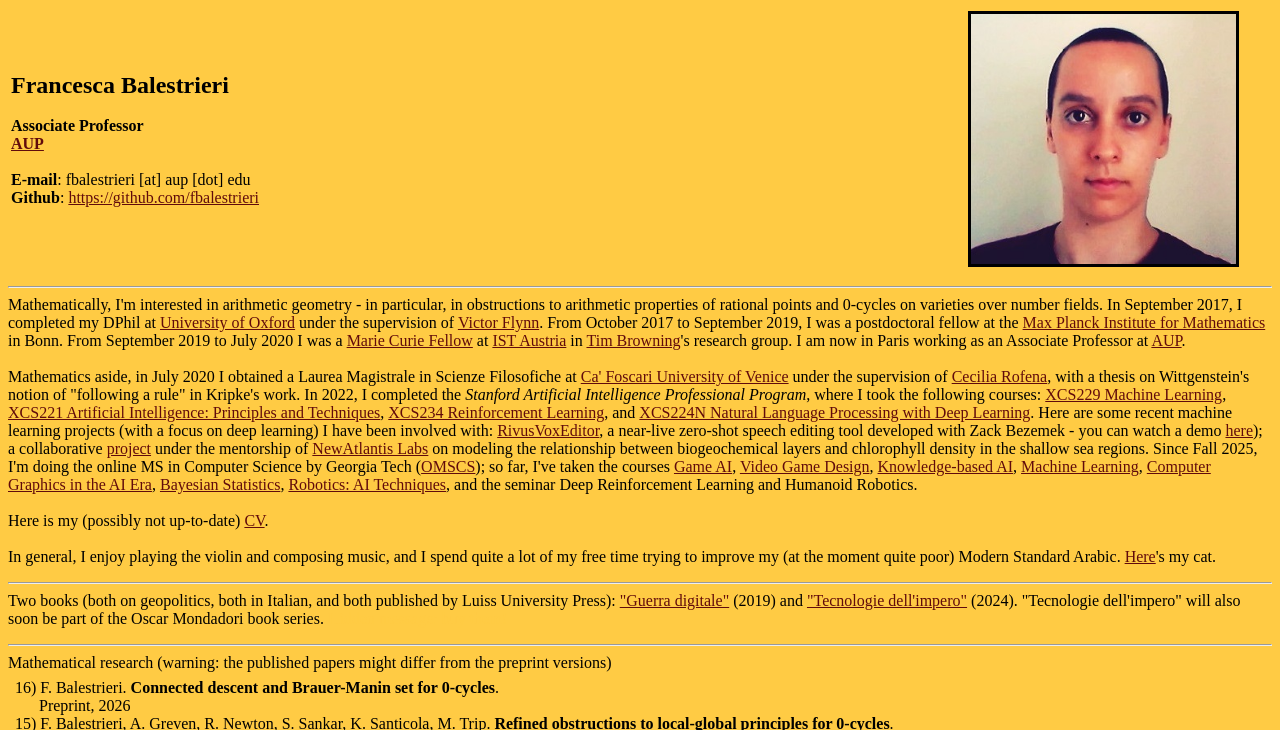
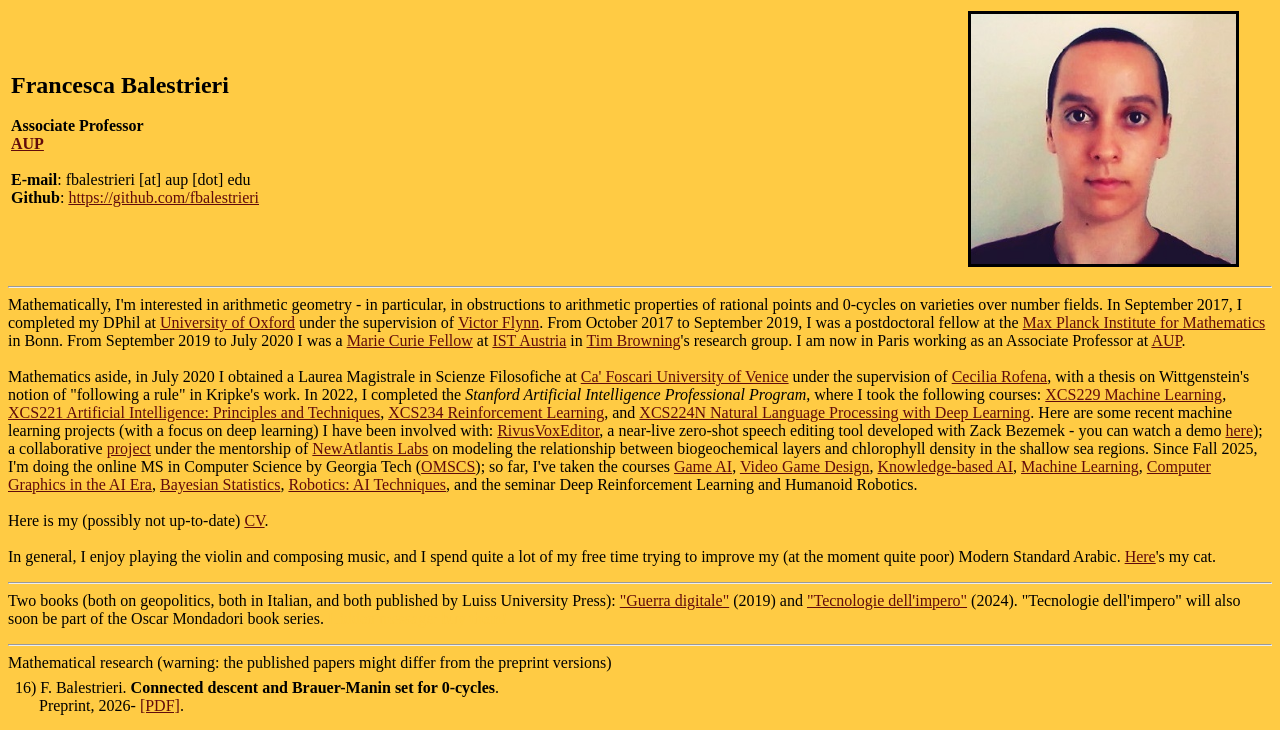
Before and after one commit to fbalestrieri/fbalestrieri.github.io, a plain HTML site: page index.html in a window 1280 px wide. Shown: the top 730 px of the page. Drawn offline with Linux system fonts and the light colour scheme.

Commit message:
Update index.html

```diff
--- a/index.html
+++ b/index.html
@@ -107,7 +107,8 @@ In September 2017, I completed my DPhil at <a href="http://www.maths.ox.ac.uk/"
 				 <b> Connected descent and Brauer-Manin set for 0-cycles</b>.
 				 <br>
 				&nbsp &nbsp &nbsp
-				Preprint, 2026
+				Preprint, 2026- <a href="files/CDABMSF0C.pdf" target=”_blank” onclick=”_gaq.push([‘_trackEvent’,’Download’,’PDF’,this.href]);”>[PDF]</a>.
+							<br>
 
 				                                        <br>
 
```
